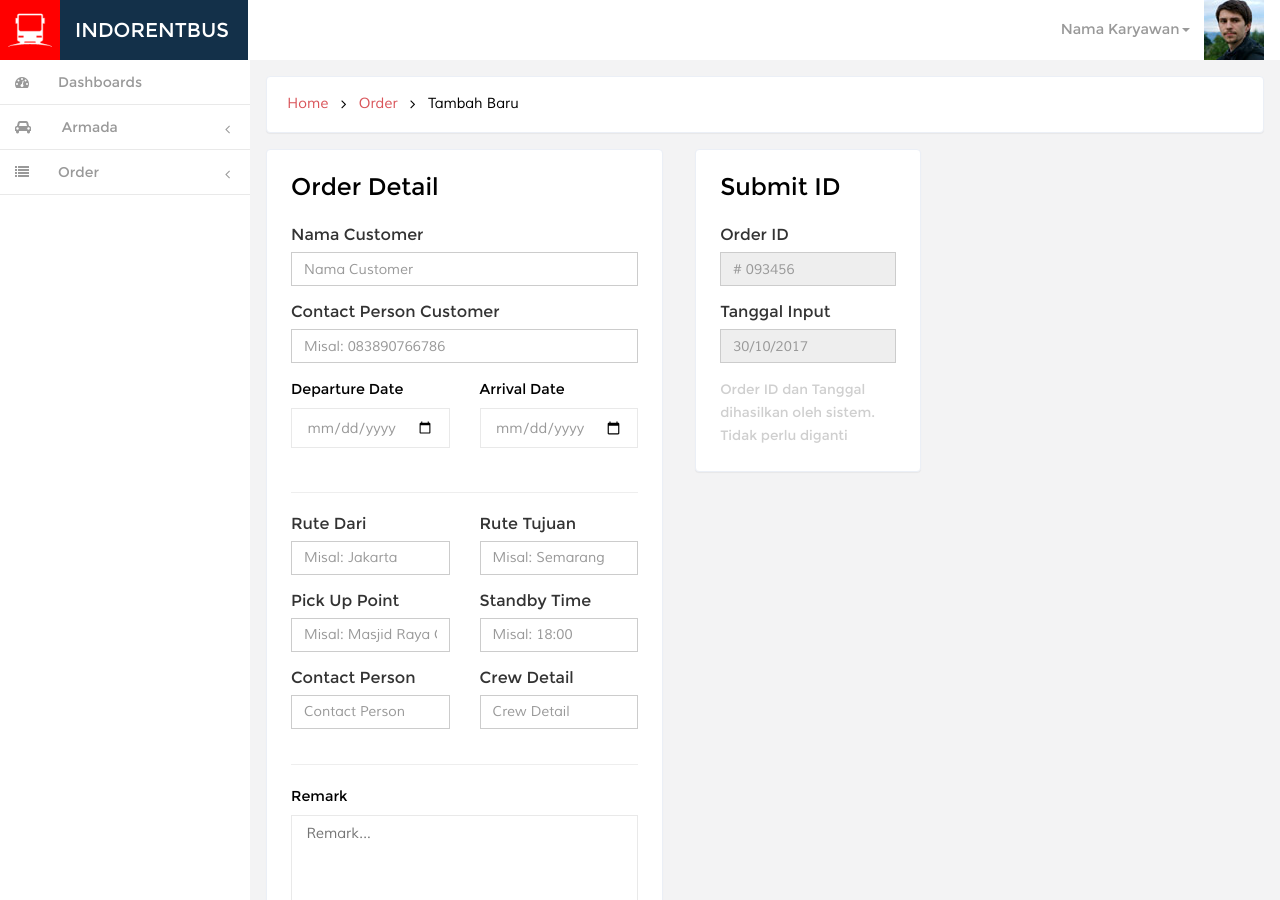
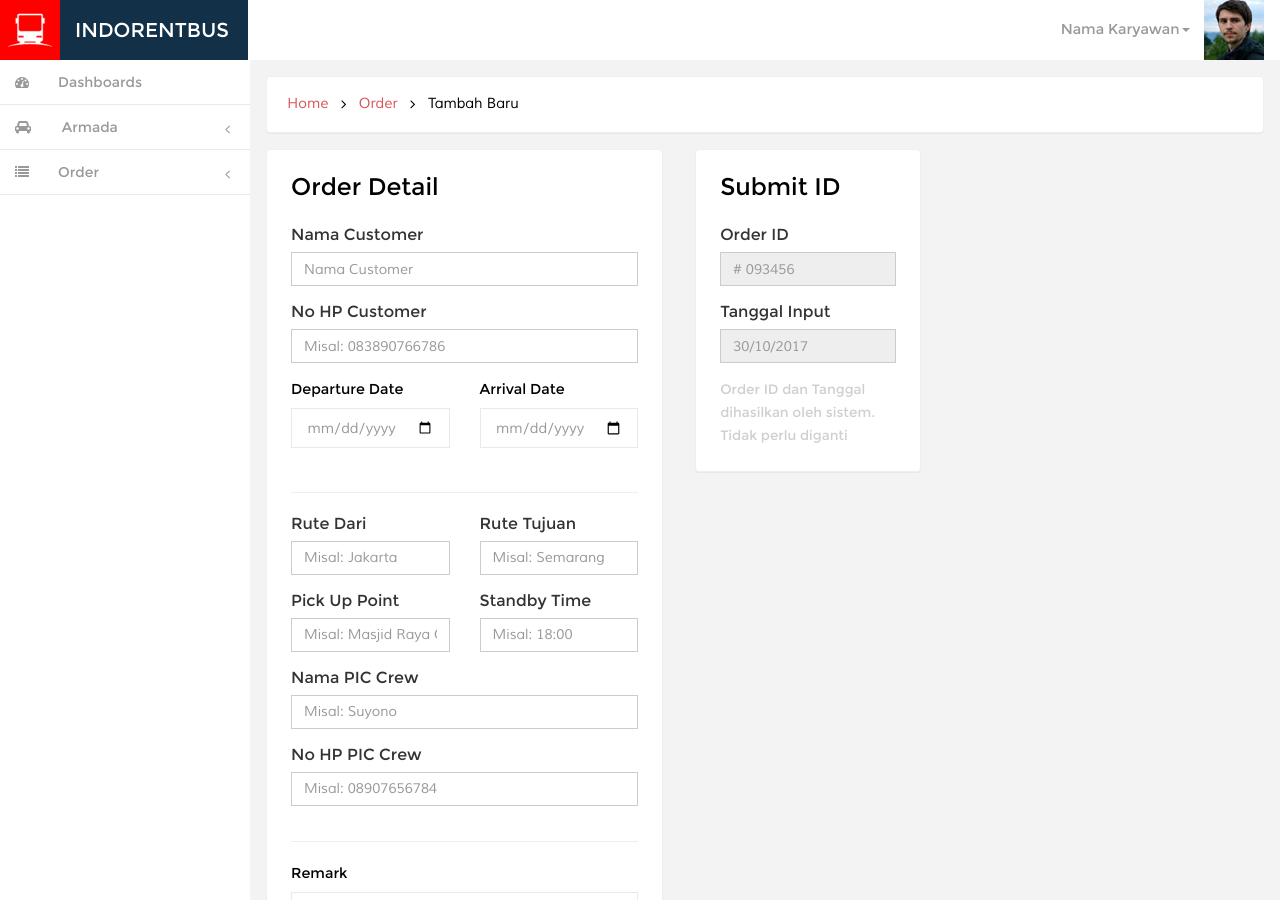
Before and after one commit to kemtol/indorentbus, a Jekyll site: the page built from laman/tambah-order.html, in a window 1280 px wide and 900 px high. Built offline with Jekyll 4.4.1, drawn with Linux system fonts in a browser that asks for light colours; nearby versions of some CDN libraries; Markdown is read by kramdown in place of the engine named in the settings; comment, search, counter and statistics services are not loaded.

Commit message:
Update tambah-order.html

```diff
--- a/laman/tambah-order.html
+++ b/laman/tambah-order.html
@@ -24,7 +24,7 @@ permalink: /orders/tambah/
 				<input type="text" class="form-control required" id="nama_customer" placeholder="Nama Customer" name="nama_customer">
 			</div>
 			<div class="form-group">
-				<label for="nama_customer">Contact Person Customer</label>
+				<label for="nama_customer">No HP Customer</label>
 				<input type="text" class="form-control required" id="cp_customer" placeholder="Misal: 083890766786" name="cp_customer">
 			</div>
 			<div class="col-lg-6 form-group1 group-mail" style="padding-left:0">
@@ -55,13 +55,13 @@ permalink: /orders/tambah/
 				<input type="text" class="form-control required" id="sb_time" placeholder="Misal: 18:00" name="sb_time">
 			</div>
 			<div class="clearfix"></div>
-			<div class="form-group col-lg-6" style="padding-left:0">
-				<label for="cp">Contact Person</label>
-				<input type="text" class="form-control required" id="cp" placeholder="Contact Person" name="cp">
+			<div class="form-group" style="padding-left:0">
+				<label for="cp">Nama PIC Crew</label>
+				<input type="text" class="form-control required" id="cp" placeholder="Misal: Suyono" name="cp">
 			</div>
-			<div class="form-group col-lg-6" style="padding-right:0">
-				<label for="cd">Crew Detail</label>
-				<input type="text" class="form-control required" id="cd" placeholder="Crew Detail" name="cd">
+			<div class="form-group" style="padding-right:0">
+				<label for="cd">No HP PIC Crew</label>
+				<input type="text" class="form-control required" id="cd" placeholder="Misal: 08907656784" name="cd">
 			</div>
 			<div class="clearfix"></div>
 			<hr/>
```
